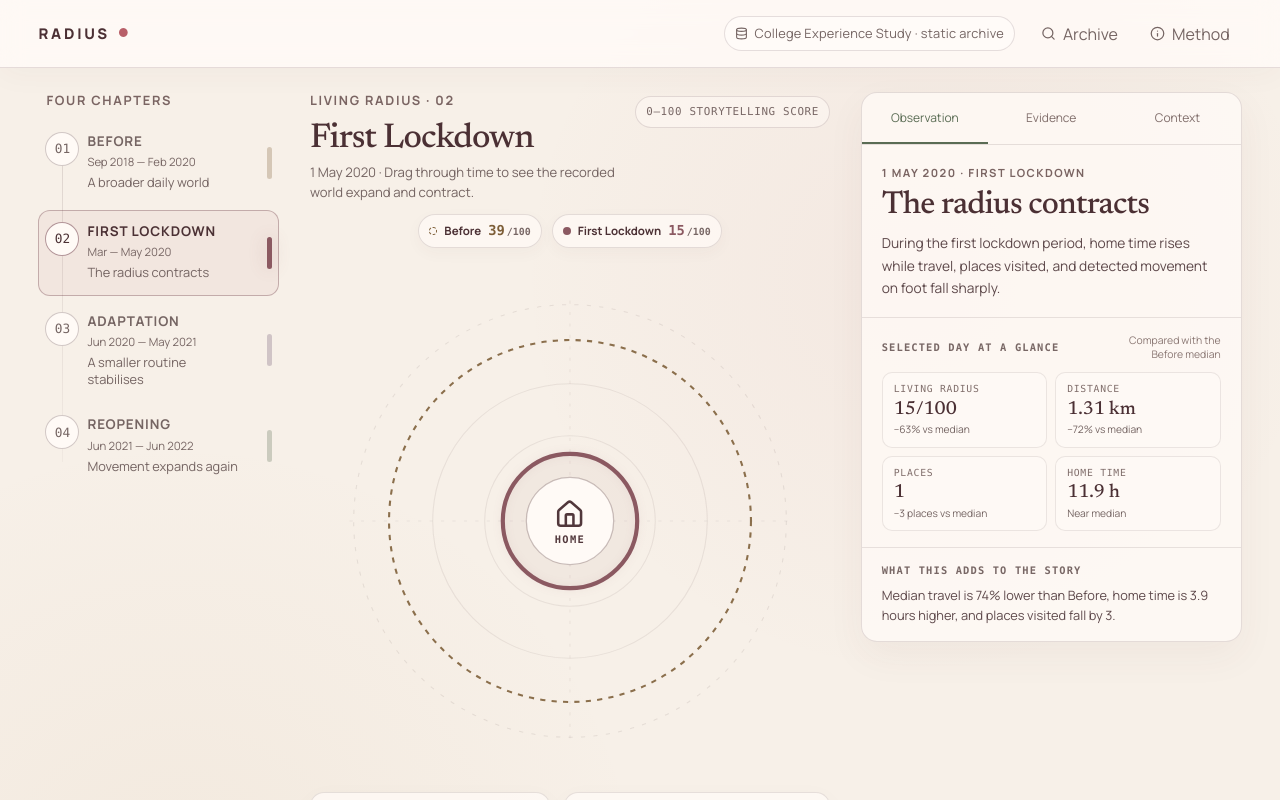
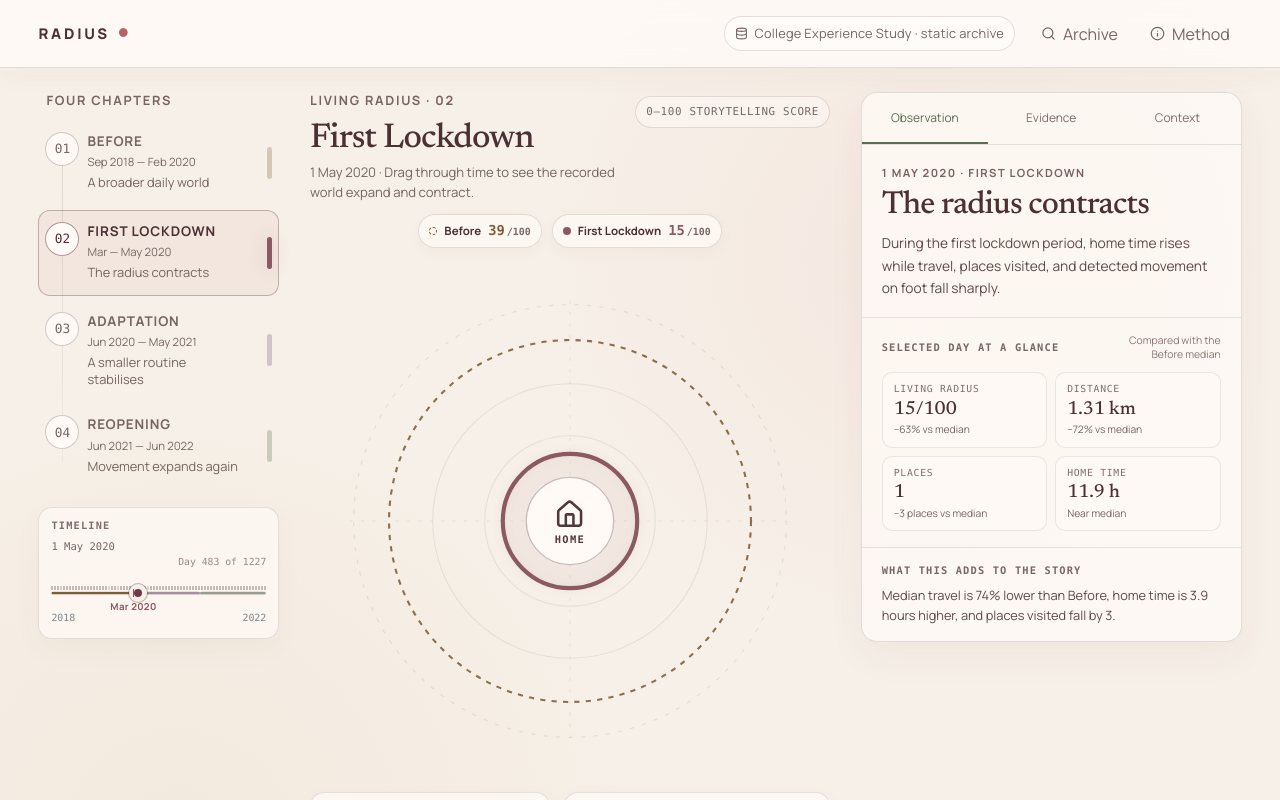
Before and after one commit to Kush110807/RADIUS-WebRush, a React (Vite) app: page / in a window 1280 px wide. Both pictures are taken after a click on the button "Enter the story". Shown: the top 800 px of the page. Built offline with nearby package versions, Linux system fonts and the light colour scheme.

Commit message:
Final Deploy Version

```diff
--- a/src/features/story/StoryView.tsx
+++ b/src/features/story/StoryView.tsx
@@ -70,7 +70,10 @@ export default function StoryView({
   return (
     <motion.main id="main-content" className={`story story-v2 chapter-${current.chapter}`} key="story" initial={{ opacity: 0 }} animate={{ opacity: 1 }} exit={{ opacity: 0 }}>
       <div className="story-grid story-grid-v2">
-        <ChapterNavigator active={current.chapter} onSelect={selectChapter} />
+        <aside className="story-nav-stack" aria-label="Story navigation and timeline">
+          <ChapterNavigator active={current.chapter} onSelect={selectChapter} />
+          <TimeScrubber records={data.records} index={index} onChange={handleScrub} />
+        </aside>
         <motion.section layoutId={reduceMotion ? undefined : 'radius-frame'} className="visual-stage visual-stage-v2" aria-labelledby="story-date">
           <div className="visual-heading visual-heading-v2">
             <div>
@@ -94,7 +97,6 @@ export default function StoryView({
         </motion.section>
         <CurrentObservation receipt={current} thread={thread} data={data} onEvidence={() => setEvidenceOpen(true)} />
       </div>
-      <TimeScrubber records={data.records} index={index} onChange={handleScrub} />
       <nav className="story-footer" aria-label="Secondary navigation">
         <button type="button" onClick={() => onNavigate('archive')}><BookOpen size={16} aria-hidden="true" />Explore all receipts</button>
         <span>{data.range.start} → {data.range.end}</span>
--- a/src/styles.css
+++ b/src/styles.css
@@ -1289,3 +1289,83 @@ button:focus-visible, a:focus-visible, input:focus-visible, select:focus-visible
   .landing-compare-v2 > span:last-child { justify-self:end; }
   .landing-reduction-v2 { grid-area:reduction; }
 }
+
+/* Final landing radius containment patch — size the circular field to its card, not the viewport. */
+.hero-visual-v2 {
+  overflow: visible;
+}
+.landing-radius-v2 {
+  width: min(100%, 610px);
+  max-width: 100%;
+  flex: 0 0 auto;
+}
+
+/* Story timeline placement — keep the primary scrubber beside the chapter rail. */
+.story-nav-stack {
+  min-width:0;
+  display:flex;
+  flex-direction:column;
+  gap:18px;
+  align-self:start;
+}
+.story-nav-stack .chapters { width:100%; }
+.story-nav-stack .scrubber {
+  width:100%;
+  margin:0;
+  padding:12px 12px 11px;
+  border:1px solid rgba(75,48,52,.13);
+  border-radius:14px;
+  background:rgba(255,250,246,.68);
+  box-shadow:0 10px 28px rgba(89,54,55,.045);
+}
+.story-nav-stack .scrubber::before {
+  content:"Timeline";
+  display:block;
+  margin-bottom:8px;
+  color:#806d69;
+  font:700 .64rem/1 ui-monospace,SFMono-Regular,Menlo,monospace;
+  letter-spacing:.12em;
+  text-transform:uppercase;
+}
+.story-nav-stack .scrubber-top {
+  display:grid;
+  grid-template-columns:1fr;
+  gap:2px;
+  margin-bottom:8px;
+  font-size:.66rem;
+  line-height:1.35;
+}
+.story-nav-stack .scrubber-top span:last-child {
+  color:#9a8783;
+  font-size:.61rem;
+}
+.story-nav-stack .range-wrap { height:34px; }
+.story-nav-stack .range-track { left:1px; right:1px; }
+.story-nav-stack .disruption b {
+  top:11px;
+  font-size:.6rem!important;
+  letter-spacing:.035em;
+}
+.story-nav-stack .year-labels {
+  height:16px;
+  margin-top:1px;
+  font-size:.62rem;
+}
+.story-nav-stack .year-labels span { display:none; }
+.story-nav-stack .year-labels span:first-child,
+.story-nav-stack .year-labels span:last-child { display:block; }
+.story-nav-stack .year-labels span:last-child {
+  left:100%!important;
+  transform:translateX(-100%);
+}
+.story-nav-stack .scrub-bubble {
+  background:#5a3b40;
+  color:#fffaf6;
+  border-color:rgba(90,59,64,.5);
+  box-shadow:0 8px 22px rgba(75,48,52,.16);
+}
+.story-nav-stack .scrub-bubble b { color:#fffaf6; }
+.story-nav-stack .scrub-bubble em { color:#eadfd8; }
+
+/* Once the timeline lives in the story rail, the footer becomes a quiet secondary strip. */
+.story-v2 .story-footer { margin-top:8px; }
--- a/src/styles/responsive.css
+++ b/src/styles/responsive.css
@@ -628,3 +628,77 @@ svg, img { max-width:100%; }
   }
   .landing-compare-v2 > i { margin-bottom:4px; }
 }
+
+/* Final landing radius containment patch — every breakpoint remains parent-bounded. */
+@media (max-width: 1279px) {
+  .landing-radius-v2 { width:min(100%,540px); }
+}
+@media (max-width: 1050px) {
+  .landing-radius-v2 { width:min(100%,570px); }
+}
+@media (max-width: 768px) {
+  .landing-radius-v2 { width:min(100%,510px); }
+}
+@media (max-width: 560px) {
+  .landing-radius-v2 { width:min(100%,420px); }
+}
+@media (max-width: 375px) {
+  .landing-radius-v2 { width:min(100%,350px); }
+}
+@media (max-width: 320px) {
+  .landing-radius-v2 { width:min(100%,300px); }
+}
+
+/* Story timeline placement responsive behavior. */
+@media (min-width: 1051px) {
+  .story-v2 .story-nav-stack {
+    position:sticky;
+    top:84px;
+  }
+}
+
+@media (max-width: 1050px) {
+  .story-v2 .story-nav-stack {
+    width:100%;
+    gap:12px;
+  }
+  .story-v2 .story-nav-stack .scrubber {
+    width:100%;
+    padding:11px 14px 9px;
+  }
+  .story-v2 .story-nav-stack .scrubber::before {
+    margin-bottom:6px;
+  }
+  .story-v2 .story-nav-stack .scrubber-top {
+    display:flex;
+    justify-content:space-between;
+    align-items:center;
+    gap:12px;
+    font-size:.7rem;
+  }
+  .story-v2 .story-nav-stack .scrubber-top span:last-child {
+    font-size:.65rem;
+  }
+  .story-v2 .story-nav-stack .year-labels span { display:block; }
+  .story-v2 .story-nav-stack .year-labels span:last-child {
+    left:auto!important;
+    transform:translateX(-50%);
+  }
+}
+
+@media (max-width: 560px) {
+  .story-v2 .story-nav-stack .scrubber {
+    padding:10px 11px 8px;
+    border-radius:12px;
+  }
+  .story-v2 .story-nav-stack .scrubber-top {
+    align-items:flex-start;
+  }
+  .story-v2 .story-nav-stack .scrubber-top span:last-child {
+    text-align:right;
+  }
+  .story-v2 .story-nav-stack .scrub-bubble {
+    top:auto;
+    bottom:calc(100% + 2px);
+  }
+}
```
